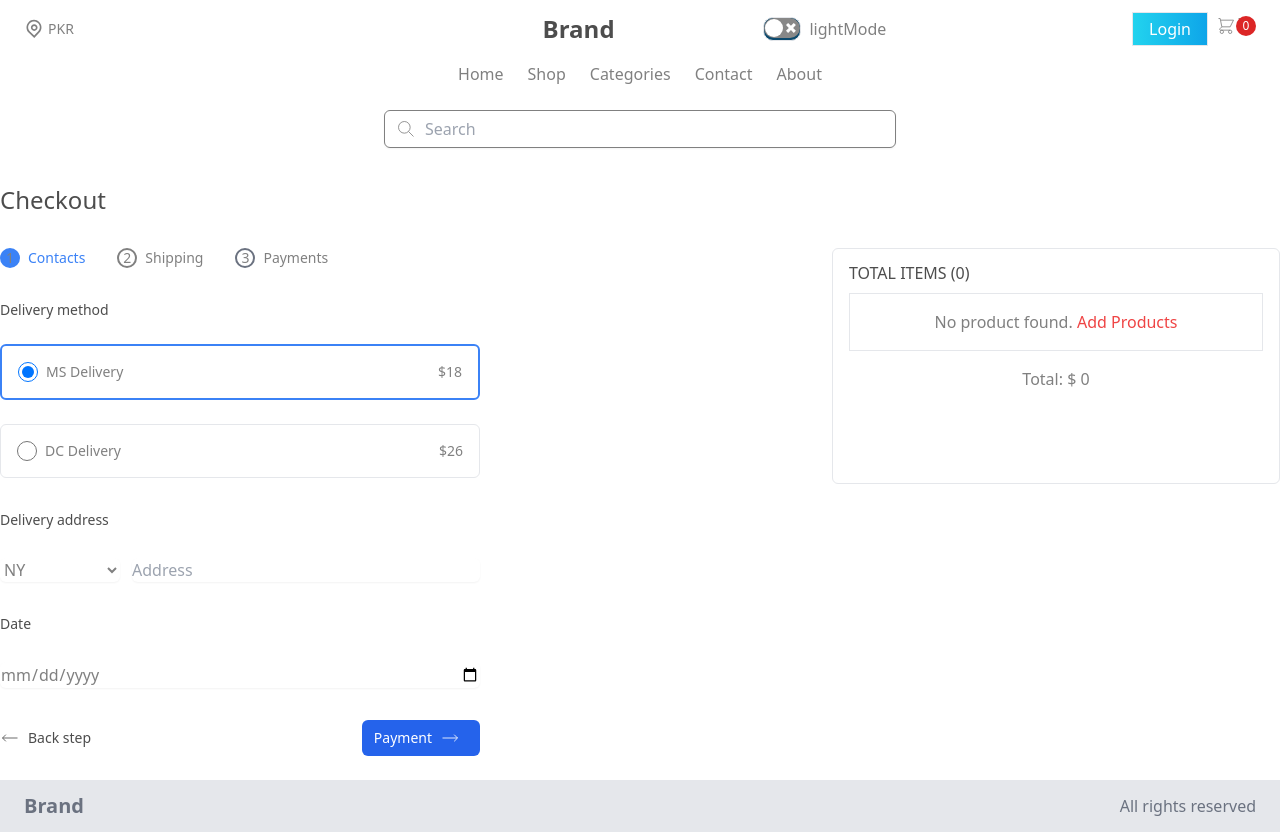
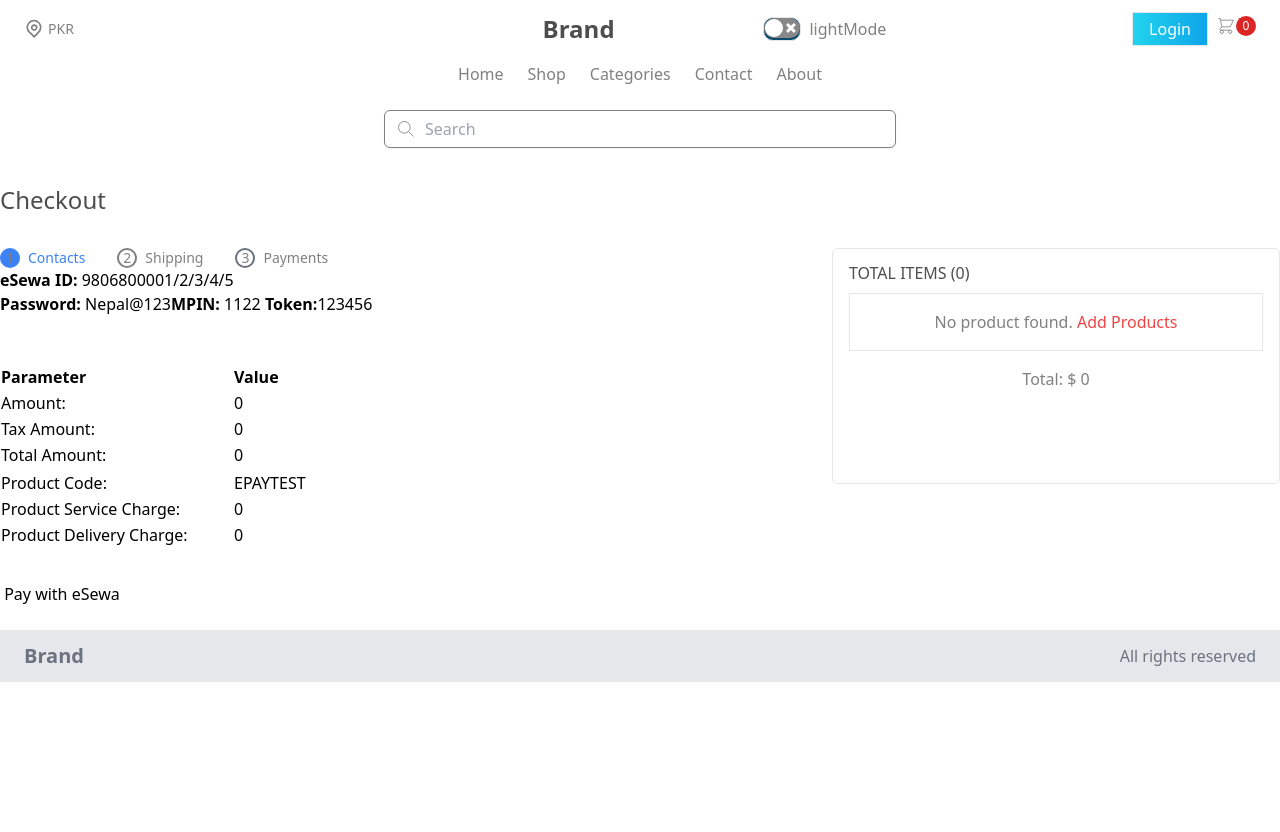
Before and after one commit to suraz-101/E-commerce, a React app in the folder client/: page /checkOut in a window 1280 px wide. After the commit the page ends 800 px from the top, so only its background shows below. Built offline with nearby package versions, Linux system fonts and the light colour scheme; the HTML template or start-up script is replaced by a standard one.

Commit message:
integrating esewa payment gateway

```diff
--- a/client/package.json
+++ b/client/package.json
@@ -14,6 +14,7 @@
     "@reduxjs/toolkit": "^2.2.5",
     "axios": "^1.7.2",
     "bootstrap": "^5.3.3",
+    "crypto": "^1.0.1",
     "date-fns": "^3.6.0",
     "disqus-react": "^1.1.5",
     "easyinvoice": "^3.0.8",
--- a/client/src/pages/CheckOut.jsx
+++ b/client/src/pages/CheckOut.jsx
@@ -17,12 +17,13 @@ import { isLoggedIn } from "../utils/login";
 import { Notify } from "../components/Notify";
 import { updateProductQuantity } from "../slice/productSlice";
 import { invoiceGenerator } from "../utils/services/invoiceGenerator";
+import { paymentComplete } from "../slice/orderSlice";
 
 export const CheckOut = () => {
   const dispatch = useDispatch();
   const { carts, quantity } = useSelector((state) => state.cart);
   const { users, user } = useSelector((state) => state.users);
-  const { message, error } = useSelector((state) => state.orders);
+  const { message, error, result } = useSelector((state) => state.orders);
 
   const initFetch = useCallback(
     (email) => {
@@ -44,13 +45,27 @@ export const CheckOut = () => {
     customerEmail: "",
     customerPhone: "",
     shippingAddress: null,
-    paymentMethod: "stripe",
+    paymentMethod: "esewa",
     paymentStatus: "pending",
     items: [],
     totalPrice: 0,
   });
 
-  const placeOrder = () => {
+  const [payment, setPayment] = useState({
+    amount: "",
+    failure_url: "https://google.com",
+    product_delivery_charge: "0",
+    product_service_charge: "0",
+    product_code: "EPAYTEST",
+    signature: "",
+    signed_field_names: "",
+    success_url: "https://esewa.com.np",
+    tax_amount: "10",
+    total_amount: "",
+    transaction_uuid: "",
+  });
+
+  const placeOrder = async () => {
     const updatedPayload = {
       ...payload,
       items: carts.map((cartItem) => ({
@@ -72,9 +87,14 @@ export const CheckOut = () => {
 
     setPayload(updatedPayload);
     console.log("payload", updatedPayload);
-    quantity != 0
-      ? dispatch(createNewOrder(updatedPayload))
-      : alert("add product to cart ");
+
+    if (quantity !== 0) {
+      dispatch(createNewOrder(updatedPayload));
+    } else {
+      alert("Add product to cart");
+      return;
+    }
+
     carts.map((cartItem) => {
       dispatch(
         updateProductQuantity({
@@ -84,17 +104,52 @@ export const CheckOut = () => {
       );
     });
 
+    // Wait for payload to be set before updating payment
+    // await new Promise((resolve) => setTimeout(resolve, 2000));
+
+    // const updatedPayment = {
+    //   ...payment,
+    //   amount: String(updatedPayload.totalPrice),
+    //   total_amount: String(updatedPayload.totalPrice),
+    //   transaction_uuid: result?.order?._id,
+    //   signature: result?.payment?.signature,
+    //   signed_field_names: result?.payment?.signed_field_names,
+    // };
+
+    // setPayment(updatedPayment);
+
+    // Wait for payment to be set before dispatching paymentComplete
+
     setTimeout(() => {
       dispatch(removeAll());
     }, 2000);
-    // dispatch(getSingleUse)
+
+    if (message) {
+      console.log("We are inside");
       invoiceGenerator(
         user?.name,
         Date.now(),
         updatedPayload?.items,
         payload.shippingAddress
       );
+    }
   };
+
+  // const proceedPayment = async () => {
+  //   const updatedPayment = {
+  //     ...payment,
+  //     amount: String(payload?.totalPrice),
+  //     total_amount: String(payload?.totalPrice),
+  //     transaction_uuid: result?.order?._id,
+  //     signature: result?.payment?.signature,
+  //     signed_field_names: result?.payment?.signed_field_names,
+  //   };
+
+  //   setPayment(updatedPayment);
+
+  //   await new Promise((resolve) => setTimeout(resolve, 2000));
+  //   dispatch(paymentComplete(updatedPayment));
+  // };
 
   const calculateTotalPrice = () => {
     return carts.reduce((total, product) => {
@@ -137,99 +192,184 @@ export const CheckOut = () => {
                 Payments
               </button>
             </div>
-            <form className="mt-8 lg:w-3/4">
-              <div>
-                <h4 className="text-sm text-primaryColor font-medium">
-                  Delivery method
-                </h4>
-                <div className="mt-6">
-                  <button className="flex items-center justify-between w-full bg-secondaryBacgroundColor rounded-md border-2 border-blue-500 p-4 focus:outline-none">
-                    <label className="flex items-center">
-                      <input
-                        type="radio"
-                        className="form-radio h-5 w-5 "
-                        checked
-                      />
-                      <span className="ml-2 text-sm text-secondaryColor">
-                        MS Delivery
-                      </span>
-                    </label>
-
-                    <span className="text-secondaryColor text-sm">$18</span>
-                  </button>
-                  <button className="mt-6 flex items-center justify-between w-full bg-secondaryBacgroundColor  rounded-md border p-4 focus:outline-none">
-                    <label className="flex items-center">
-                      <input
-                        type="radio"
-                        className="form-radio h-5 w-5 text-blue-600"
-                      />
-                      <span className="ml-2 text-sm text-secondaryColor">
-                        DC Delivery
-                      </span>
-                    </label>
-
-                    <span className="text-secondaryColor text-sm">$26</span>
-                  </button>
-                </div>
-              </div>
-              <div className="mt-8">
-                <h4 className="text-sm text-primaryColor font-medium">
-                  Delivery address
-                </h4>
-                <div className="mt-6 flex">
-                  <label className="block w-3/12">
-                    <select className="block w-full bg-secondaryBacgroundColor text-secondaryColor rounded-md border-gray-300 shadow-sm focus:border-blue-300 focus:ring focus:ring-blue-200 focus:ring-opacity-50 mt-1">
-                      <option>NY</option>
-                      <option>DC</option>
-                      <option>MH</option>
-                      <option>MD</option>
-                    </select>
-                  </label>
-                  <label className="block flex-1 ml-3">
+            <b>eSewa ID:</b> 9806800001/2/3/4/5 <br />
+            <b>Password:</b> Nepal@123
+            <b>MPIN:</b> 1122 <b>Token:</b>123456
+            <form
+              action="https://rc-epay.esewa.com.np/api/epay/main/v2/form"
+              method="POST"
+              target="_blank"
+            >
+              <br />
+              <br />
+              <table>
+                <tbody>
+                  <tr>
+                    <td>
+                      <strong>Parameter </strong>
+                    </td>
+                    <td>
+                      <strong>Value</strong>
+                    </td>
+                  </tr>
+                  <tr>
+                    <td>Amount:</td>
+                    <td>
                       <input
                         type="text"
-                      className="block w-full rounded-md bg-secondaryBacgroundColor text-secondaryColor border-gray-300 shadow-sm focus:border-blue-300 focus:ring focus:ring-blue-200 focus:ring-opacity-50 mt-1"
-                      placeholder="Address"
+                        id="amount"
+                        name="amount"
+                        value={payload?.totalPrice}
+                        className="form"
+                        required=""
                       />
-                  </label>
-                </div>
-              </div>
-              <div className="mt-8">
-                <h4 className="text-sm text-primaryColor font-medium">Date</h4>
-                <div className="mt-6 flex">
-                  <label className="block flex-1">
+                      <br />
+                    </td>
+                  </tr>
+                  <tr>
+                    <td>Tax Amount:</td>
+                    <td>
                       <input
-                      type="date"
-                      className="block w-full rounded-md border-gray-300 shadow-sm focus:border-blue-300 focus:ring focus:ring-blue-200 focus:ring-opacity-50 mt-1 bg-secondaryBacgroundColor text-secondaryColor "
-                      placeholder="Date"
+                        type="text"
+                        id="tax_amount"
+                        name="tax_amount"
+                        value="0"
+                        className="form"
+                        required=""
                       />
-                  </label>
-                </div>
-              </div>
-              <div className="flex items-center justify-between mt-8">
-                <button className="flex items-center text-gray-700 text-sm font-medium rounded hover:underline focus:outline-none">
-                  <svg
-                    className="h-5 w-5 text-primaryColor"
-                    fill="none"
-                    viewBox="0 0 24 24"
-                    stroke="currentColor"
-                  >
-                    <path d="M7 16l-4-4m0 0l4-4m-4 4h18"></path>
-                  </svg>
-                  <span className="mx-2 text-primaryColor">Back step</span>
-                </button>
-                <button className="flex items-center px-3 py-2 bg-blue-600 text-white text-sm font-medium rounded-md hover:bg-blue-500 focus:outline-none focus:bg-blue-500">
-                  <span>Payment</span>
-                  <svg
-                    className="h-5 w-5 mx-2"
-                    fill="none"
-                    viewBox="0 0 24 24"
-                    stroke="currentColor"
-                  >
-                    <path d="M17 8l4 4m0 0l-4 4m4-4H3"></path>
-                  </svg>
-                </button>
-              </div>
+                    </td>
+                  </tr>
+                  <tr>
+                    <td>Total Amount:</td>
+                    <td>
+                      <input
+                        type="text"
+                        id="total_amount"
+                        name="total_amount"
+                        value={payload?.totalPrice}
+                        className="form"
+                        required=""
+                      />
+                    </td>
+                  </tr>
+                  <tr>
+                    <td>
+                      <input
+                        type="hidden"
+                        id="transaction_uuid"
+                        name="transaction_uuid"
+                        value={result?.order?._id}
+                        className="form"
+                        required=""
+                      />
+                    </td>
+                  </tr>
+                  <tr>
+                    <td>Product Code:</td>
+                    <td>
+                      <input
+                        type="text"
+                        id="product_code"
+                        name="product_code"
+                        value="EPAYTEST"
+                        className="form"
+                        required=""
+                      />
+                    </td>
+                  </tr>
+                  <tr>
+                    <td>Product Service Charge:</td>
+                    <td>
+                      <input
+                        type="text"
+                        id="product_service_charge"
+                        name="product_service_charge"
+                        value="0"
+                        className="form"
+                        required=""
+                      />
+                    </td>
+                  </tr>
+                  <tr>
+                    <td>Product Delivery Charge:</td>
+                    <td>
+                      <input
+                        type="text"
+                        id="product_delivery_charge"
+                        name="product_delivery_charge"
+                        value="0"
+                        className="form"
+                        required=""
+                      />
+                    </td>
+                  </tr>
+                  <tr>
+                    <td>
+                      <input
+                        type="hidden"
+                        id="success_url"
+                        name="success_url"
+                        value="http://localhost:8000/api/v1/orders/complete-payment"
+                        className="form"
+                        required=""
+                      />
+                    </td>
+                  </tr>
+                  <tr>
+                    <td>
+                      <input
+                        type="hidden"
+                        id="failure_url"
+                        name="failure_url"
+                        value="https://developer.esewa.com.np/failure"
+                        className="form"
+                        required=""
+                      />
+                    </td>
+                  </tr>
+                  <tr>
+                    <td>
+                      <input
+                        type="hidden"
+                        id="signed_field_names"
+                        name="signed_field_names"
+                        value={result?.payment?.signed_field_names}
+                        className="form"
+                        required=""
+                      />
+                    </td>
+                  </tr>
+                  <tr>
+                    <td>
+                      <input
+                        type="text"
+                        id="signature"
+                        name="signature"
+                        value={result?.payment?.signature}
+                        className="form"
+                        required=""
+                      />
+                    </td>
+                  </tr>
+                  <tr>
+                    <td>
+                      <input
+                        type="hidden"
+                        id="secret"
+                        name="secret"
+                        value="8gBm/:&EnhH.1/q"
+                        className="form"
+                        required=""
+                      />
+                    </td>
+                  </tr>
+                </tbody>
+              </table>
+              <input
+                value=" Pay with eSewa "
+                type="submit"
+                className="button"
+              />
             </form>
           </div>
           <div className="w-full mb-8 flex-shrink-0 order-1 lg:w-1/2 lg:mb-0 lg:order-2 ">
@@ -387,14 +527,22 @@ export const CheckOut = () => {
                       </div>
                       <button
                         onClick={placeOrder}
-                        className=" border mx-4 sm:mx-2 py-1 px-4 bg-gradient-to-r from-cyan-400 to-sky-500 text-white"
+                        className=" border mx-4 my-4 sm:mx-2 py-1 px-4 bg-gradient-to-r from-green-400 to-green-500 text-white"
                       >
-                        Place Order
+                        Check Out and Pay ${totalPrice} via E-sewa
                       </button>
                     </>
                   ) : (
                     <></>
                   )}
+                </div>
+                <div>
+                  {/* <button
+                    onClick={proceedPayment}
+                    className=" border mx-4 my-4 sm:mx-2 py-1 px-4 bg-gradient-to-r from-green-400 to-green-500 text-white"
+                  >
+                    procedd
+                  </button> */}
                 </div>
               </div>
             </div>
--- a/client/src/services/order.js
+++ b/client/src/services/order.js
@@ -2,7 +2,12 @@ import { URLS } from "../contants";
 import instance from "../utils/api";
 
 const createOrder = async (payload) => {
-  const data = await instance.post(URLS.ORDERS, payload);
+  const data = await instance.post(URLS.ORDERS + "/initialize-esewa", payload);
+  return data;
+};
+
+const completepayment = async (payload) => {
+  const data = await instance.get(URLS.ORDERS + "/complete-payment", payload);
   return data;
 };
 
@@ -23,4 +28,4 @@ const statusUpdate = async (payload) => {
   return data;
 };
 
-export { createOrder, getOrdersOfUser, getAll, statusUpdate };
+export { createOrder, getOrdersOfUser, getAll, statusUpdate, completepayment };
--- a/client/src/slice/orderSlice.js
+++ b/client/src/slice/orderSlice.js
@@ -4,6 +4,7 @@ import {
   getOrdersOfUser,
   getAll,
   statusUpdate,
+  completepayment,
 } from "../services/order";
 // import {
 //   createProduct,
@@ -15,6 +16,7 @@ import {
 const initialState = {
   orders: [],
   usersOrder: [],
+  result: "",
   order: {},
   page: 1,
   total: 0,
@@ -30,6 +32,21 @@ export const createNewOrder = createAsyncThunk(
     try {
       console.log("order slice", payload);
       const response = await createOrder(payload);
+      console.log(response);
+
+      return response.data; // Assuming the response structure is { data: { total, data } }
+    } catch (error) {
+      throw Error(error.message);
+    }
+  }
+);
+
+export const paymentComplete = createAsyncThunk(
+  "orders/paymentComplete",
+  async (payload) => {
+    try {
+      console.log("order slice", payload);
+      const response = await completepayment(payload);
       console.log(response);
 
       return response.data; // Assuming the response structure is { data: { total, data } }
@@ -102,9 +119,23 @@ const orderSlice = createSlice({
       .addCase(createNewOrder.fulfilled, (state, action) => {
         state.loading = false;
         state.error = "";
-        state.message = action.payload.message;
+        state.message = action.payload.success;
+        state.result = action.payload;
       })
       .addCase(createNewOrder.rejected, (state, action) => {
+        state.loading = false;
+        state.error = action.error.message;
+      })
+      .addCase(paymentComplete.pending, (state) => {
+        state.loading = true;
+      })
+      .addCase(paymentComplete.fulfilled, (state, action) => {
+        state.loading = false;
+        state.error = "";
+        // state.message = action.payload;
+        state.result = action.payload;
+      })
+      .addCase(paymentComplete.rejected, (state, action) => {
         state.loading = false;
         state.error = action.error.message;
       })
--- /dev/null
+++ b/client/src/utils/services/esewa.js
@@ -0,0 +1,2 @@
+import axios from "axios";
+import crypto from "crypto";
--- a/client/src/utils/services/invoiceGenerator.js
+++ b/client/src/utils/services/invoiceGenerator.js
@@ -3,7 +3,6 @@ import easyinvoice from "easyinvoice";
 import { dateFormatter } from "../dateFormatter";
 
 export const invoiceGenerator = async (usersName, date, items, add) => {
-  console.log(date, items, add);
   const invoiceDate = dateFormatter(date);
   // Transform items array to match easyinvoice's expected format
   const products = items.map((item) => ({
```
Also changed, not shown: 1 other file (tests, documents, lock files or other folders). Lines whose indentation alone changed are shown as unchanged.
